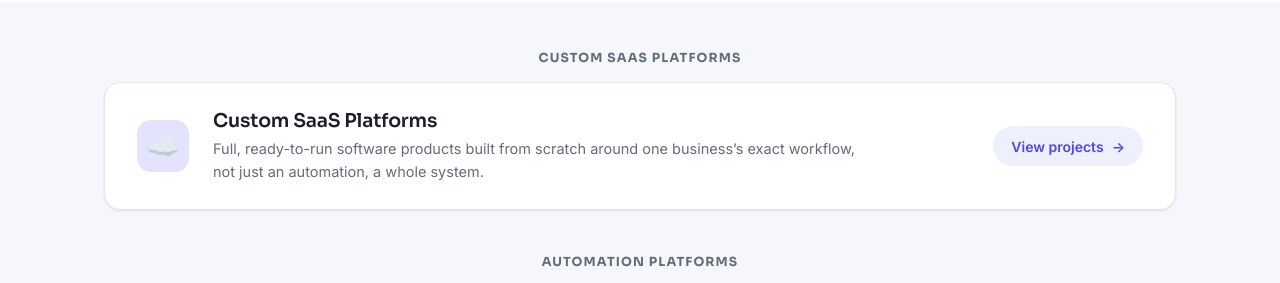
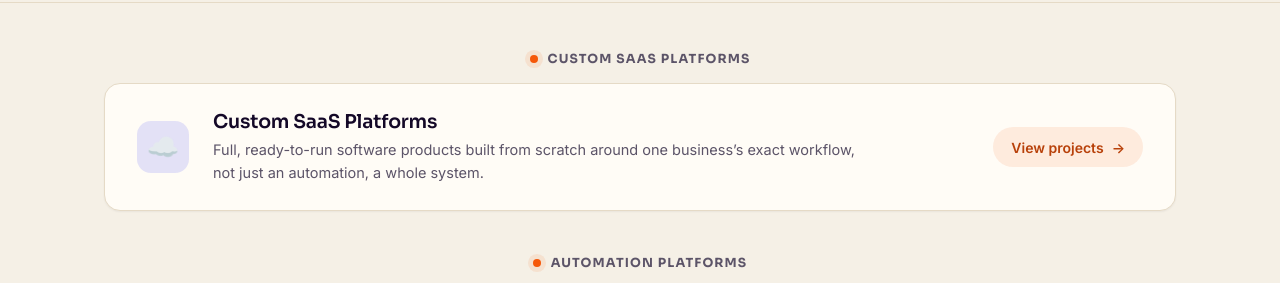
Before and after one commit to growlyze/solutions-showcase, a website: page public/index.html in a window 1280 px wide. Shown: the part 62-345 px from the top of the page. Drawn offline with Linux system fonts and the light colour scheme.

Commit message:
Apply Growlyze brand colours and motion; keep scroll position when editing
- Light theme uses growlyze.com cream, ink and orange; dark theme matches its
  dark sections (#120825 page, #413951 borders, #e3632c orange, light header).
- Cards get the hard offset shadow on hover, section titles the orange dot,
  and content fades up as it scrolls into view (motion.js, skipped for
  reduced motion and for the full-text crawler pages).
- Editor: adding, moving or deleting blocks, undo, save and cancel no longer
  jump the page to the top; the block on screen stays in place.

Co-Authored-By: Claude Opus 5.5 <noreply@anthropic.com>

```diff
--- a/public/index.html
+++ b/public/index.html
@@ -47,5 +47,6 @@
 
   <script src="data.js"></script>
   <script src="app.js"></script>
+  <script src="motion.js"></script>
 </body>
 </html>
--- /dev/null
+++ b/public/motion.js
@@ -0,0 +1,27 @@
+// Scroll reveal in the growlyze.com manner: items fade up 24px as they come into view,
+// one after another within a row. Re-runs whenever app.js redraws #app.
+(function () {
+  if (window.matchMedia('(prefers-reduced-motion: reduce)').matches || !('IntersectionObserver' in window)) return;
+  document.documentElement.classList.add('gz-motion');
+
+  const io = new IntersectionObserver((entries) => {
+    entries.forEach((e) => {
+      if (!e.isIntersecting) return;
+      e.target.classList.add('gz-in');
+      io.unobserve(e.target);
+    });
+  }, { threshold: 0.12, rootMargin: '0px 0px -40px 0px' });
+
+  function scan() {
+    document.querySelectorAll('#app .section-title, #app .card, #app .category-header, #app .case-detail-header').forEach((el) => {
+      if (el.dataset.gz) return;
+      el.dataset.gz = '1';
+      const i = Array.prototype.indexOf.call(el.parentElement.children, el);
+      el.style.setProperty('--gz-delay', Math.min(i, 6) * 80 + 'ms');
+      io.observe(el);
+    });
+  }
+
+  new MutationObserver(scan).observe(document.getElementById('app'), { childList: true });
+  scan();
+})();
--- a/public/style.css
+++ b/public/style.css
@@ -1,44 +1,52 @@
+/* Growlyze brand colours (growlyze.com). Dark matches its dark sections: #120825 page,
+   #413951 borders, white headings, #d0ced3 body text, #e3632c orange. */
 :root {
   color-scheme: dark;
-  --bg: #0d0f15;
-  --surface: #171a23;
-  --surface-hover: #1d212c;
-  --border: #272c3a;
-  --text: #f1f3f9;
-  --text-muted: #9aa1b4;
-  --accent: #818cf8;
-  --on-accent: #0f1220;
-  --accent-strong: #a5b0ff;
-  --accent-vivid: #6366f1;
-  --accent-soft: rgba(129, 140, 248, 0.16);
-  --accent-glow: rgba(99, 102, 241, 0.32);
-  --chip-bg: rgba(129, 140, 248, 0.16);
-  --chip-text: #c7d0ff;
+  --bg: #120825;
+  --surface: #120825;
+  --surface-hover: #170c2e;
+  --border: #413951;
+  --text: #ffffff;
+  --text-muted: #d0ced3;
+  --accent: #e3632c;
+  --accent-text: #e3632c;
+  --on-accent: #ffffff;
+  --accent-strong: #ef7a48;
+  --accent-vivid: #e3632c;
+  --accent-soft: rgba(227, 99, 44, 0.12);
+  --accent-glow: rgba(227, 99, 44, 0.3);
+  --chip-bg: rgba(227, 99, 44, 0.12);
+  --chip-text: #ef7a48;
+  --ink-shadow: #e3632c;
   --logo-badge-bg: #ffffff;
   --radius: 16px;
-  --shadow: 0 1px 2px rgba(0, 0, 0, 0.3), 0 1px 3px rgba(0, 0, 0, 0.25);
-  --shadow-hover: 0 12px 28px -6px rgba(0, 0, 0, 0.45), 0 0 0 1px var(--accent-soft), 0 14px 36px -12px var(--accent-glow);
-}
-
+  --shadow: none;
+  --shadow-hover: 5px 5px 0 var(--ink-shadow);
+}
+
+/* Light: cream #f5f0e6, ink #140827, orange #f55809. Small orange text uses a deeper shade
+   (#b8410a) so it stays readable on cream. */
 :root[data-theme="light"] {
   color-scheme: light;
-  --bg: #f6f7fb;
-  --surface: #ffffff;
-  --surface-hover: #fbfbfe;
-  --border: #e4e7ef;
-  --text: #1b1f2a;
-  --text-muted: #636b7c;
-  --accent: #4f46e5;
+  --bg: #f5f0e6;
+  --surface: #fffcf6;
+  --surface-hover: #ffffff;
+  --border: #e5dac6;
+  --text: #140827;
+  --text-muted: #5c5468;
+  --accent: #f55809;
+  --accent-text: #b8410a;
   --on-accent: #ffffff;
-  --accent-strong: #4338ca;
-  --accent-vivid: #4f46e5;
-  --accent-soft: #eef0fe;
-  --accent-glow: rgba(79, 70, 229, 0.16);
-  --chip-bg: #eef0fe;
-  --chip-text: #4338ca;
+  --accent-strong: #d94a04;
+  --accent-vivid: #f55809;
+  --accent-soft: rgba(245, 88, 9, 0.1);
+  --accent-glow: rgba(245, 88, 9, 0.2);
+  --chip-bg: rgba(245, 88, 9, 0.1);
+  --chip-text: #a83c08;
+  --ink-shadow: #140827;
   --logo-badge-bg: #ffffff;
-  --shadow: 0 1px 2px rgba(16, 24, 40, 0.04), 0 1px 3px rgba(16, 24, 40, 0.06);
-  --shadow-hover: 0 10px 24px -6px rgba(16, 24, 40, 0.1), 0 0 0 1px var(--accent-soft), 0 14px 32px -12px var(--accent-glow);
+  --shadow: 0 1px 2px rgba(20, 8, 39, 0.05);
+  --shadow-hover: 5px 5px 0 var(--ink-shadow);
 }
 
 * { box-sizing: border-box; }
@@ -1598,3 +1606,56 @@ select.ed-type:hover { background: var(--accent-soft); }
 
 .ed-savebar-left { display: flex; align-items: center; gap: 4px; }
 .ed-savebar-left .ed-status { margin-left: 8px; }
+
+/* ---- Growlyze brand look: hard offset shadow on hover, orange markers, fade-up reveal ---- */
+
+.site-header { background: color-mix(in srgb, var(--bg) 88%, transparent); border-bottom: 1px solid var(--border);
+  backdrop-filter: blur(12px); -webkit-backdrop-filter: blur(12px); }
+.brand-mark { background: var(--accent-vivid); box-shadow: 2px 2px 0 var(--ink-shadow); transition: transform .3s cubic-bezier(.34,1.56,.64,1); }
+.brand:hover .brand-mark { transform: rotate(-8deg) scale(1.06); }
+.header-nav a:hover { color: var(--accent-text); }
+.theme-switch-thumb { background: var(--accent-vivid); box-shadow: none; }
+.theme-switch:hover { border-color: var(--accent-vivid); }
+
+/* Section titles get the orange dot marker used across growlyze.com */
+.section-title { display: flex; align-items: center; justify-content: center; gap: 10px; color: var(--text-muted); }
+.section-title::before {
+  content: ""; width: 8px; height: 8px; border-radius: 50%; background: var(--accent-vivid);
+  box-shadow: 0 0 0 5px var(--accent-soft);
+}
+
+.card { transition: transform .25s cubic-bezier(.34,1.56,.64,1), box-shadow .25s ease, border-color .2s ease, background .2s ease; }
+.card:hover { transform: translate(-4px, -4px); border-color: var(--ink-shadow); box-shadow: var(--shadow-hover); background: var(--surface-hover); }
+.card:active { transform: translate(0, 0); box-shadow: 1px 1px 0 var(--ink-shadow); }
+.card h3 { transition: color .2s ease; }
+.card:hover h3 { color: var(--accent-text); }
+.card-icon { transition: transform .35s cubic-bezier(.34,1.56,.64,1); }
+.card:hover .card-icon { transform: rotate(-6deg) scale(1.06); }
+.card-cta { color: var(--accent-text); background: var(--accent-soft); }
+.card:hover .card-cta, .card:focus-visible .card-cta { background: var(--text); color: var(--bg); }
+.card:hover .card-cta span { color: var(--accent-vivid); transform: translateX(4px); }
+
+.tag-pill { color: var(--chip-text); }
+
+/* Dark: light frosted header with ink text, as on growlyze.com */
+:root:not([data-theme="light"]) .site-header { background: rgba(236,233,242,.78); border-bottom-color: rgba(255,255,255,.4); }
+:root:not([data-theme="light"]) .brand,
+:root:not([data-theme="light"]) .header-nav a { color: #120825; }
+:root:not([data-theme="light"]) .header-nav a:hover { color: #c24e1c; background: rgba(18,8,37,.06); }
+:root:not([data-theme="light"]) .brand-mark { box-shadow: 2px 2px 0 #120825; }
+:root:not([data-theme="light"]) .theme-switch { background: #120825; border-color: #120825; box-shadow: 2px 2px 0 #e3632c; }
+:root:not([data-theme="light"]) .section-title { color: #a8a2b5; }
+:root:not([data-theme="light"]) .card:hover { background: var(--surface-hover); }
+:root:not([data-theme="light"]) .card:hover .card-cta { background: #ffffff; color: #120825; }
+.back-link:hover { color: var(--accent-text); }
+
+/* Fade-up reveal (growlyze.com: opacity 0, translateY 24px) */
+.gz-motion #app .card:not(.gz-in), .gz-motion #app .section-title:not(.gz-in),
+.gz-motion #app .category-header:not(.gz-in), .gz-motion #app .case-detail-header:not(.gz-in) { opacity: 0; }
+.gz-in { animation: gz-up .7s cubic-bezier(.22,1,.36,1) var(--gz-delay, 0ms) backwards; }
+@keyframes gz-up { from { opacity: 0; transform: translateY(24px); } to { opacity: 1; transform: none; } }
+
+@media (prefers-reduced-motion: reduce) {
+  .card, .card-icon, .brand-mark { transition: none; }
+  .card:hover { transform: none; }
+}
--- a/site-content.js
+++ b/site-content.js
@@ -346,7 +346,8 @@ function create(overrides) {
       .replace('<main id="app" class="container"></main>', `<main id="app" class="container">${body}</main>`)
       .replace('href="style.css"', 'href="/style.css"')
       .replace('<script src="data.js"></script>', app ? '<script src="/data.js"></script>' : '')
-      .replace('<script src="app.js"></script>', app ? '<script src="/app.js"></script>' : '');
+      .replace('<script src="app.js"></script>', app ? '<script src="/app.js"></script>' : '')
+      .replace('<script src="motion.js"></script>', app ? '<script src="/motion.js"></script>' : '');
   }
 
   return {
```
Also changed, not shown: public/editor.js (+33 -5 lines).
